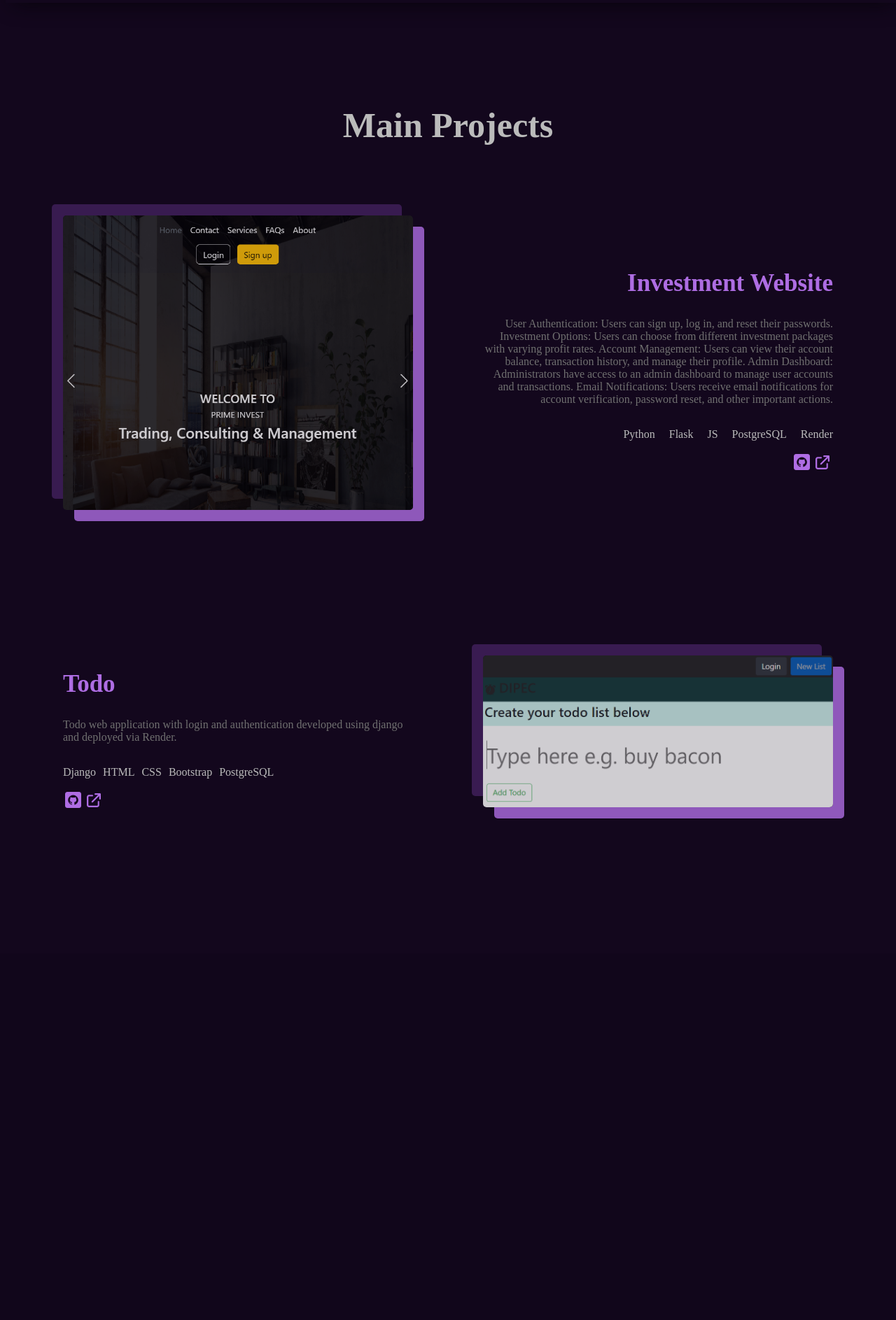
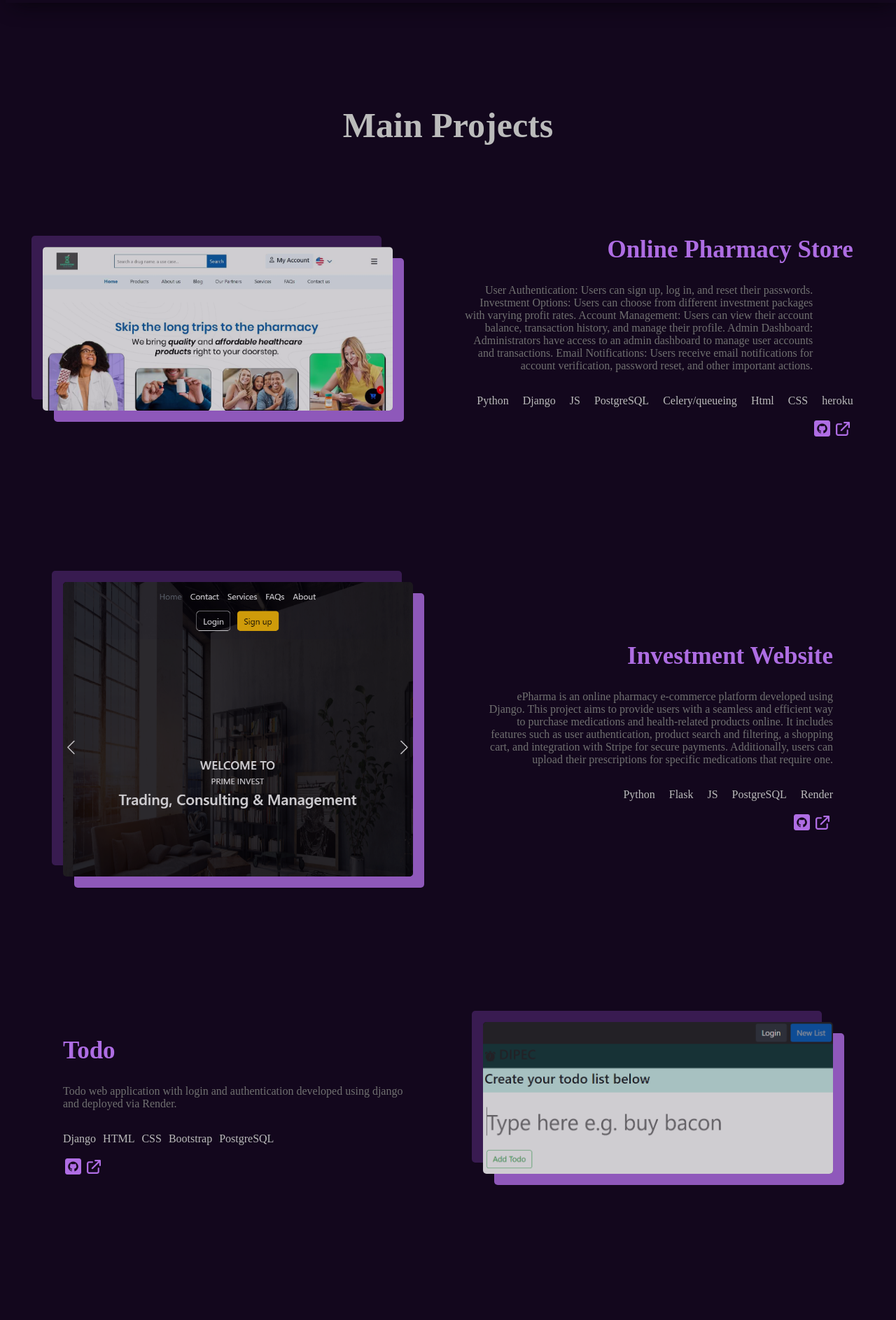
Before and after one commit to Dipec001/profile-website, a Flask app: page /projects in a window 1280 px wide. Shown: the whole page at 70% size. Before the commit the page ends 1170 px from the top, so only its background shows below. Run offline with Flask 2, Linux system fonts and the light colour scheme; some libraries are stand-ins or nearby versions; some web fonts are replaced.

Commit message:
added project epharma tpo the project section og my porfolio

```diff
--- a/templates/index.html
+++ b/templates/index.html
@@ -58,7 +58,7 @@
         <div class="about-div">
             <div class="projects">
                 <img data-aos="zoom-in" class="about-img" src="./static/images/profile-picture.jpg" alt="Photo of Divine">
-                <a class="project-link" href="/projects.html">Check out my projects</a>
+                <a class="project-link" href="/projects">Check out my projects</a>
             </div>
             <div class="info-div">
                 <p class="about-info">
@@ -104,7 +104,7 @@
                     src="./static/images/linkedin-icon.png" alt="Linkedin icon"></a>
             <a href="https://github.com/Dipec001" target="_blank"><img class="icon" src="./static/images/github-icon.png"
                     alt="Github icon"></a>
-            <a href="mmailto:dpecchukwu@gmail.com"><img class="icon" src="./static/images/mail-icon.png" alt="Mail icon"></a>
+            <a href="mailto:dpecchukwu@gmail.com"><img class="icon" src="./static/images/mail-icon.png" alt="Mail icon"></a>
         </div>
         <div class="github">
             <a class="github-link" href="https://github.com/Dipec001">Copyright © Divine Chukwu</a>
--- a/templates/projects.html
+++ b/templates/projects.html
@@ -32,11 +32,37 @@
     </header>
     <h1 class="heading-proj">Main Projects</h1>
     <div class="projects-div">
+        <img src="./static/images/epharma.jpg" alt="E-pharma homepage" class="project-img">
+        <div class="proj-info-one">
+            <h2 class="proj-h-one">Online Pharmacy Store</h2>
+            <p class="proj-p-one">
+                User Authentication: Users can sign up, log in, and reset their passwords. Investment Options: Users can choose from different investment packages with varying profit rates. Account Management: Users can view their account balance, transaction history, and manage their profile. Admin Dashboard: Administrators have access to an admin dashboard to manage user accounts and transactions. Email Notifications: Users receive email notifications for account verification, password reset, and other important actions.
+            </p>
+            <div class="frame-div">
+                <p class="frameworks">Python</p>
+                <p class="frameworks">Django</p>
+                <p class="frameworks">JS</p>
+                <p class="frameworks">PostgreSQL</p>
+                <p class="frameworks">Celery/queueing</p>
+                <p class="frameworks">Html</p>
+                <p class="frameworks">CSS</p>
+                <p class="frameworks">heroku</p>
+            </div>
+            <div class="small-links">
+                <a href="https://github.com/Dipec001/epharma.git" target="_blank"><img class="small-github"
+                        src="./static/images/github-icon.png" alt="Github icon"></a>
+                <a href="https://epharma-85a3b303fb2a.herokuapp.com" target="_blank">
+                    <img class="small-link" src="./static/images/external-link.png" alt="Link icon">
+                </a>
+            </div>
+        </div>
+    </div>
+    <div class="projects-div">
         <img src="./static/images/investment.png" alt="Investment website homepage" class="project-img">
         <div class="proj-info-one">
             <h2 class="proj-h-one">Investment Website</h2>
             <p class="proj-p-one">
-                User Authentication: Users can sign up, log in, and reset their passwords. Investment Options: Users can choose from different investment packages with varying profit rates. Account Management: Users can view their account balance, transaction history, and manage their profile. Admin Dashboard: Administrators have access to an admin dashboard to manage user accounts and transactions. Email Notifications: Users receive email notifications for account verification, password reset, and other important actions.
+                ePharma is an online pharmacy e-commerce platform developed using Django. This project aims to provide users with a seamless and efficient way to purchase medications and health-related products online. It includes features such as user authentication, product search and filtering, a shopping cart, and integration with Stripe for secure payments. Additionally, users can upload their prescriptions for specific medications that require one.
             </p>
             <div class="frame-div">
                 <p class="frameworks">Python</p>
```
Also changed, not shown: static/images/epharma.jpg (added), 1 other file.
